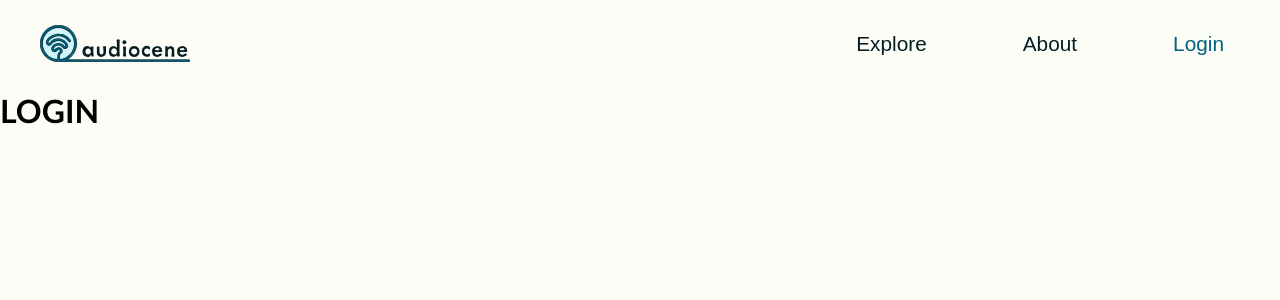
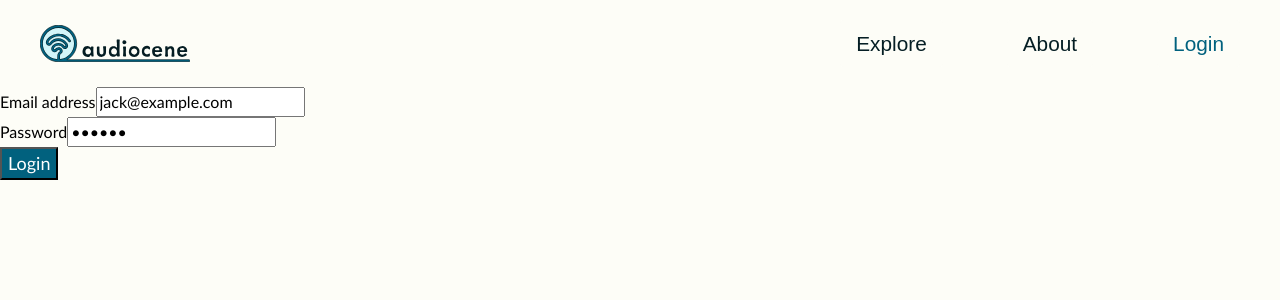
Before and after one commit to andyjsoloman/audiocene, a React (Vite) app in the folder audiocene/: page /login in a window 1280 px wide. Shown: the top 300 px of the page. Built offline with nearby package versions, Linux system fonts and the light colour scheme; data requests are answered from the project's data file; a web font is replaced by a local one.

Commit message:
login page

```diff
--- a/audiocene/src/App.jsx
+++ b/audiocene/src/App.jsx
@@ -9,9 +9,11 @@ import RecordingsList from "./components/RecordingsList";
 import Recording from "./components/Recording";
 import { RecordingsProvider } from "./contexts/RecordingsContext";
 import Form from "./components/Form";
+import { AuthProvider } from "./contexts/AuthContext";
 
 function App() {
   return (
+    <AuthProvider>
       <RecordingsProvider>
         <BrowserRouter>
           <Routes>
@@ -31,6 +33,7 @@ function App() {
           </Routes>
         </BrowserRouter>
       </RecordingsProvider>
+    </AuthProvider>
   );
 }
 
--- /dev/null
+++ b/audiocene/src/contexts/AuthContext.jsx
@@ -0,0 +1,58 @@
+/* eslint-disable react/prop-types */
+import { createContext, useContext, useReducer } from "react";
+
+const AuthContext = createContext();
+
+const initialState = {
+  user: null,
+  isAuthenticated: false,
+};
+
+function reducer(state, action) {
+  switch (action.type) {
+    case "login":
+      return { ...state, user: action.payload, isAuthenticated: true };
+    case "logout":
+      return { ...state, user: null, isAuthenticated: false };
+    default:
+      throw new Error("Unknown action");
+  }
+}
+
+const FAKE_USER = {
+  name: "Andy",
+  email: "jack@example.com",
+  password: "qwerty",
+  avatar: "https://i.pravatar.cc/100?u=zz",
+};
+
+function AuthProvider({ children }) {
+  const [{ user, isAuthenticated }, dispatch] = useReducer(
+    reducer,
+    initialState
+  );
+
+  function login(email, password) {
+    if (email === FAKE_USER.email && password === FAKE_USER.password)
+      dispatch({ type: "login", payload: FAKE_USER });
+  }
+
+  function logout() {
+    dispatch({ type: "logout" });
+  }
+
+  return (
+    <AuthContext.Provider value={{ user, isAuthenticated, login, logout }}>
+      {children}
+    </AuthContext.Provider>
+  );
+}
+
+function useAuth() {
+  const context = useContext(AuthContext);
+  if (context === undefined)
+    throw new Error("AuthContext was used outside AuthProvider");
+  return context;
+}
+
+export { AuthProvider, useAuth };
--- a/audiocene/src/pages/Login.jsx
+++ b/audiocene/src/pages/Login.jsx
@@ -1,12 +1,57 @@
+import { useNavigate } from "react-router-dom";
+import Button from "../components/Button";
+import { useAuth } from "../contexts/AuthContext";
+import { useEffect, useState } from "react";
 import NavBar from "../components/NavBar";
 
-function Login() {
+export default function Login() {
+  // PRE-FILL FOR DEV PURPOSES
+  const [email, setEmail] = useState("jack@example.com");
+  const [password, setPassword] = useState("qwerty");
+
+  const { login, isAuthenticated } = useAuth();
+  const navigate = useNavigate();
+
+  function handleSubmit(e) {
+    e.preventDefault();
+    if (email && password) login(email, password);
+  }
+
+  useEffect(
+    function () {
+      if (isAuthenticated) navigate("/app", { replace: true });
+    },
+    [isAuthenticated, navigate]
+  );
+
   return (
     <>
       <NavBar />
-      <h1>LOGIN</h1>
+      <form onSubmit={handleSubmit}>
+        <div>
+          <label htmlFor="email">Email address</label>
+          <input
+            type="email"
+            id="email"
+            onChange={(e) => setEmail(e.target.value)}
+            value={email}
+          />
+        </div>
+
+        <div>
+          <label htmlFor="password">Password</label>
+          <input
+            type="password"
+            id="password"
+            onChange={(e) => setPassword(e.target.value)}
+            value={password}
+          />
+        </div>
+
+        <div>
+          <Button>Login</Button>
+        </div>
+      </form>
     </>
   );
 }
-
-export default Login;
```
Also changed, not shown: audiocene/src/components/Login.jsx (added, +53 -0 lines), audiocene/src/components/User.jsx (added). Lines whose indentation alone changed are shown as unchanged.
